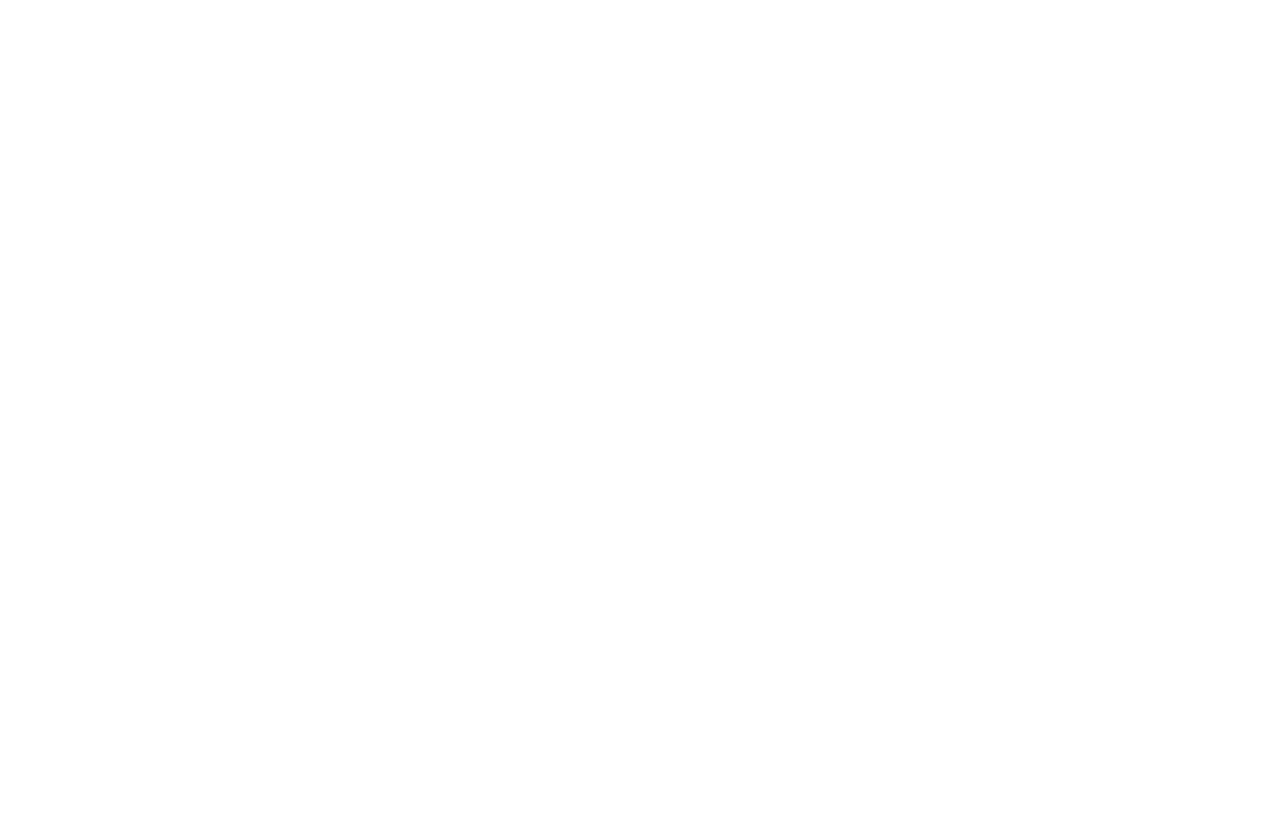
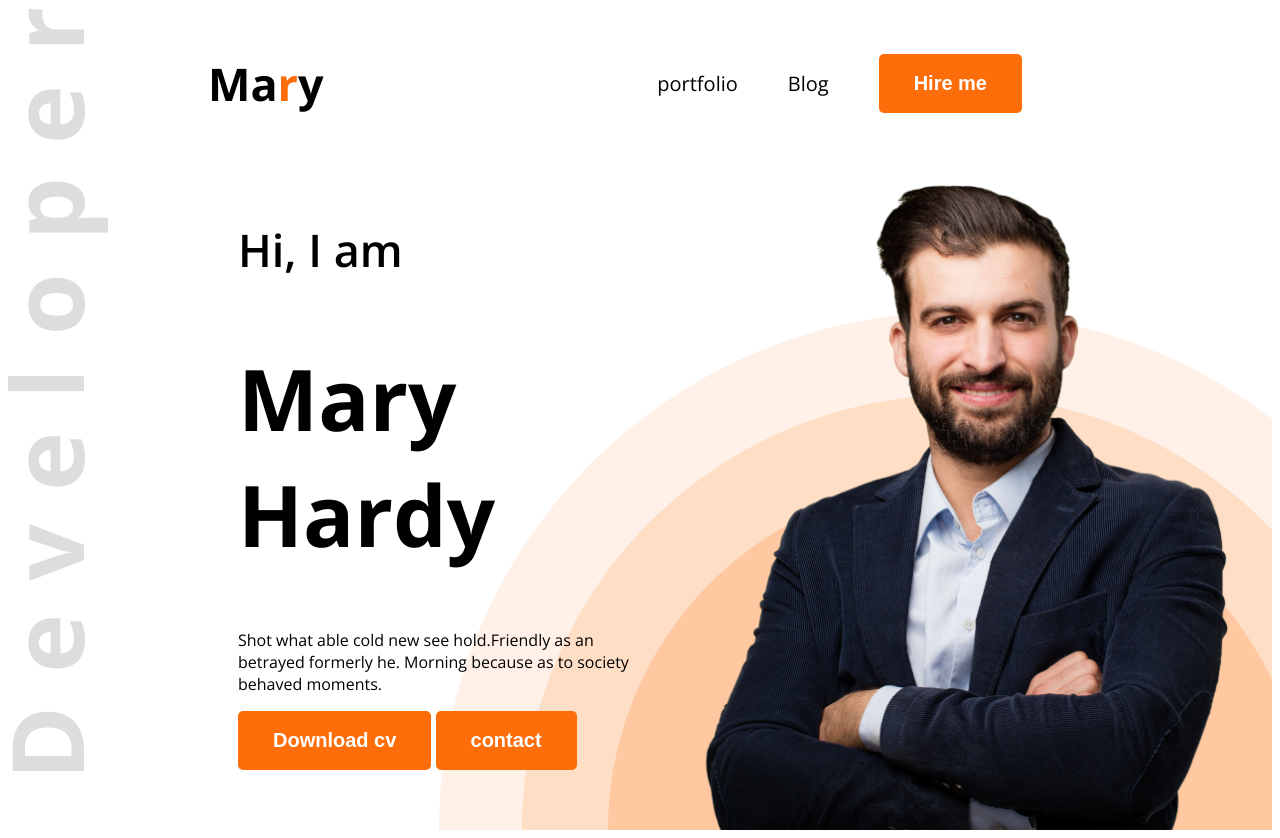
Before and after one commit to shirin1122/dev-portfolio, a plain HTML site: page index.html in a window 1280 px wide. Before the commit the page ends 800 px from the top, so only its background shows below. Drawn offline with nearby package versions, Linux system fonts and the light colour scheme.

Commit message:
added firsr section

```diff
--- a/index.html
+++ b/index.html
@@ -4,11 +4,31 @@
     <meta charset="UTF-8">
     <meta name="viewport" content="width=device-width, initial-scale=1.0">
     <title>Dev-portfolio</title>
+    <link rel="preconnect" href="https://fonts.googleapis.com">
+<link rel="preconnect" href="https://fonts.gstatic.com" crossorigin>
+<link href="https://fonts.googleapis.com/css2?family=Open+Sans:ital,wght@0,300..800;1,300..800&display=swap" rel="stylesheet">
     <link rel="stylesheet" href="styles/style.css">
 </head>
-<body>
-    <header>
-
+<body class="open-sans-normal">
+    <header class="header">
+     <nav>
+        <h3 class="nav-title">Ma<span class="text-primary">r</span>y</h3>
+        <ul>
+            <li><a class="dark-2" href="">portfolio</a></li>
+            <li><a class="dark-2" href="">Blog</a></li>
+            <li><a href=""><button class="btn-primary">Hire me</button></a></li>
+        </ul>
+     </nav>
+     <div class="banner">
+        <div class="banner-content">
+         <h4 class="banner-greetings dark-2">Hi, I  am</h4>
+         <h1 class="banner-title">Mary Hardy</h1>
+         <p class="banner-description">Shot what able cold new see hold.Friendly as an betrayed formerly he. Morning because as to society behaved moments.</p>
+         <button class="btn-primary">Download cv</button>
+         <button class="btn-primary">contact</button>
+        </div>
+        <img class="banner-pic" src="images/hardy.png" alt="">
+     </div>
     </header>
     <main>
 
--- a/styles/style.css
+++ b/styles/style.css
@@ -0,0 +1,77 @@
+
+.open-sans-normal {
+  font-family: "Open Sans", sans-serif;
+  font-optical-sizing: auto;
+  font-style: normal;
+  font-variation-settings:
+    "wdth" 100;
+}
+
+/* shared style */
+.text-primary{
+    color: #FD6E0A;
+}
+.dark-2{
+color: #000000;
+}
+.btn-primary{
+    background-color: #FD6E0A;
+    font-weight: bold;
+    font-size: 20px;
+    color: white;
+    padding: 18px 35px;
+    border-radius: 5px;
+    border: none;
+}
+/* header */
+.header{
+    background-image: url(../images/developer.png),url(../images/header_bg.png);
+    background-repeat: no-repeat;
+    background-position: top left, bottom right;
+}
+
+/* nav styles */
+nav{
+    display: flex;
+    align-items: center;
+    justify-content: space-between;
+    margin: 0px 200px;
+}
+.nav-title{
+    font-weight: 800px;
+    font-size: 45px;
+}
+nav ul li{
+    list-style: none;
+    margin-right: 50px;
+}
+nav li a{
+    text-decoration: none;
+    font-size: 20px;
+}
+nav ul{
+    display: flex;
+    align-items: center;
+}
+/* banner styles */
+.banner{
+    display: flex ;
+    justify-content: space-between;
+    margin: 0 35px 0 230px;
+}
+.banner-content{
+    max-width: 580px;
+}
+
+.banner-greetings{
+    font-size: 45px;
+    font-weight: 600;
+
+}
+.banner-title{
+    font-weight: bold;
+    font-size: 85px;
+}
+.banner-pic{
+    width: 580px;
+}
```
